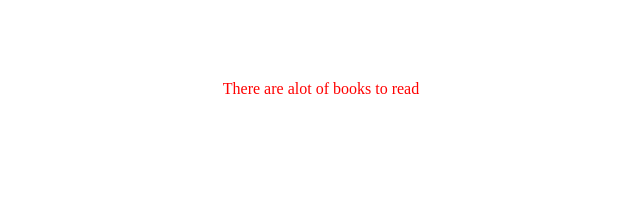
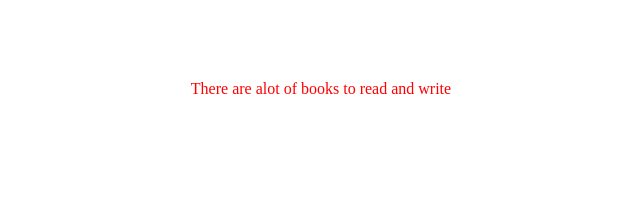
Before and after one commit to toshikaraghuwanshi/frontend-code, a plain HTML site: page index.html in a window 1280 px wide. Shown: the top 215 px of the page, 319-959 px from the left. Drawn offline with Linux system fonts and the light colour scheme.

Commit message:
My first commit

```diff
--- a/index.html
+++ b/index.html
@@ -17,7 +17,7 @@
 <body>
   <h1>List of books</h1>
 
-  <p>There are alot of books to read</p>
+  <p>There are alot of books to read and write</p>
   <a href="https://www.w3schools.com">Visit W3Schools</a>
   <ul>
     <li>coffee</li>
```
